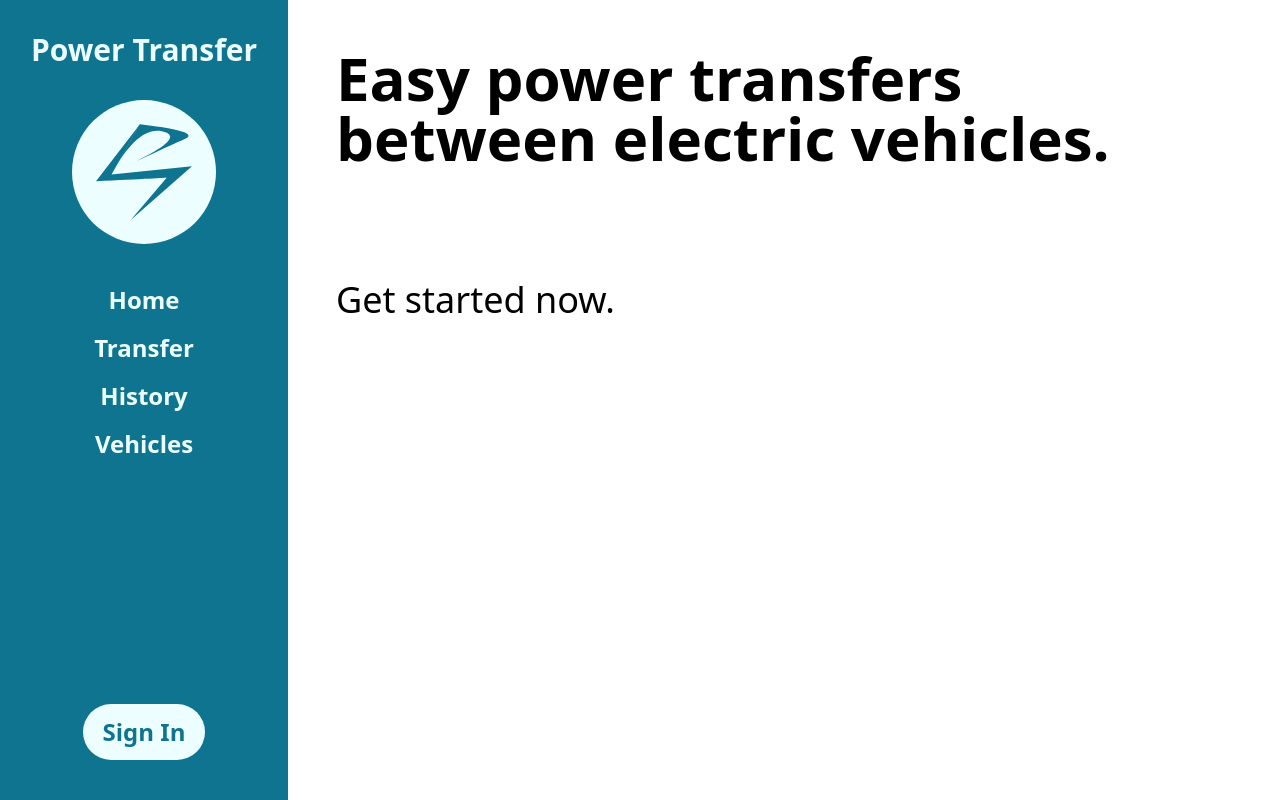
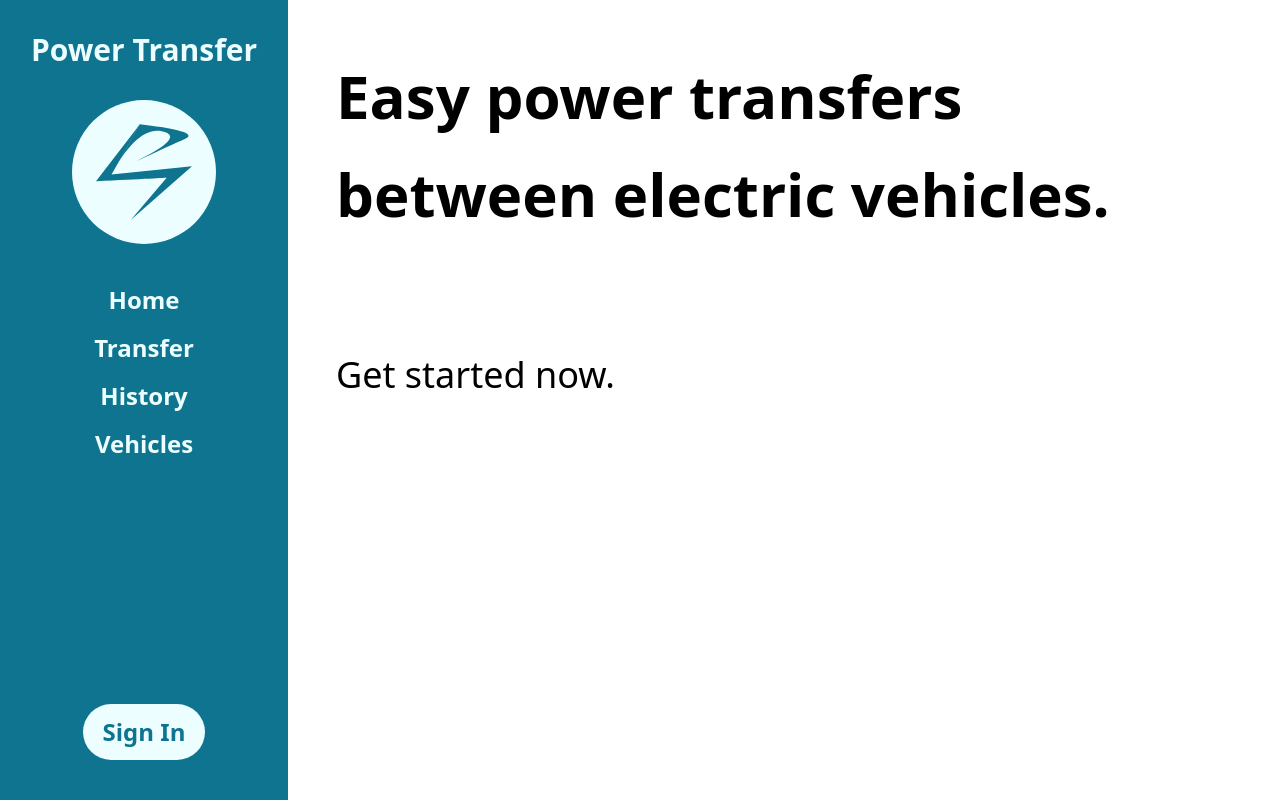
Before and after one commit to bryanyanay/new-power-transfer, a Next.js app: page / in a window 1280 px wide. Built offline with nearby package versions, Linux system fonts and the light colour scheme.

Commit message:
Homepage style changes

```diff
--- a/pages/index.jsx
+++ b/pages/index.jsx
@@ -4,7 +4,7 @@ import Link from "next/link";
 function Home() {
 	return (
 		<div className="p-12 text-black">
-			<h1 className="text-6xl font-bold">Easy power transfers between electric vehicles.</h1>
+			<h1 className="text-6xl font-bold leading-relaxed">Easy power transfers between electric vehicles.</h1>
 			<Link href="/signin" className="block mt-28 text-4xl font-thin hover:underline">Get started now.</Link>
 		</div>
 	);
```
